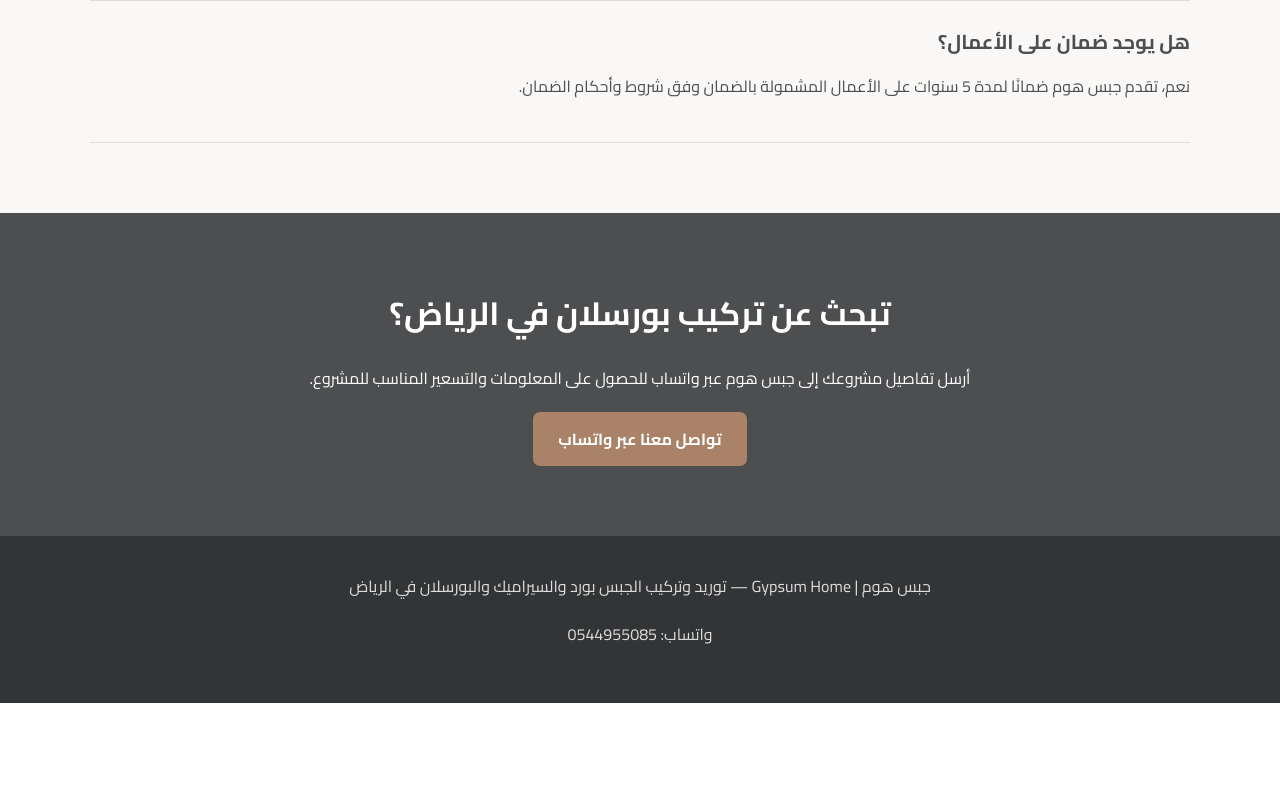
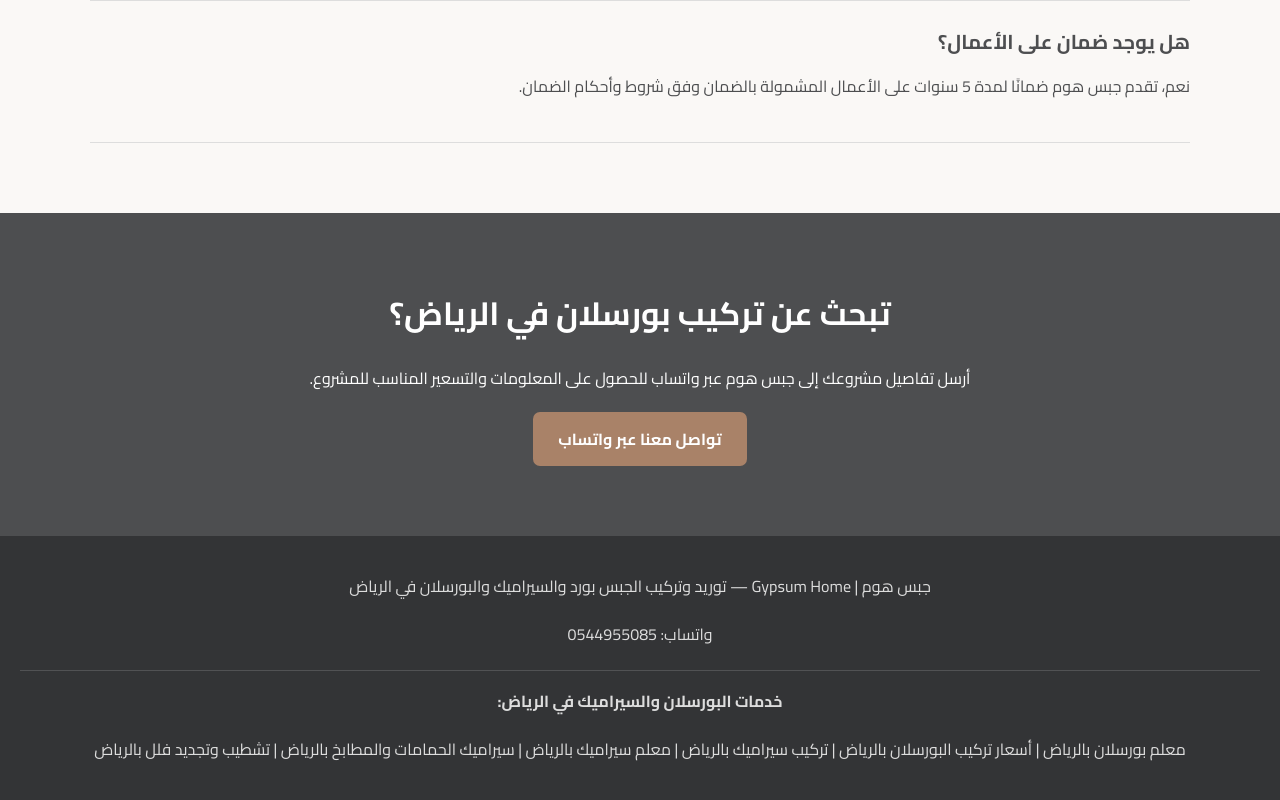
Before and after one commit to rawasikhbusiness-cyber/gypsum-home-website, a website: page porcelain-installation-riyadh.html in a window 1280 px wide. Shown: the part 3362-4162 px from the top of the page. Before the commit the page ends 4065 px from the top, so only its background shows below. Drawn offline with Linux system fonts and the light colour scheme.

Commit message:
Update porcelain-installation-riyadh.html

```diff
--- a/porcelain-installation-riyadh.html
+++ b/porcelain-installation-riyadh.html
@@ -610,7 +610,18 @@
     <p>
         واتساب: 0544955085
     </p>
+<div style="margin-top:20px; padding-top:15px; border-top:1px solid rgba(255,255,255,.15);">
+    <p><strong>خدمات البورسلان والسيراميك في الرياض:</strong></p>
 
+    <p>
+        <a href="porcelain-installer-riyadh.html">معلم بورسلان بالرياض</a> |
+        <a href="porcelain-installation-prices-riyadh.html">أسعار تركيب البورسلان بالرياض</a> |
+        <a href="ceramic-installation-riyadh.html">تركيب سيراميك بالرياض</a> |
+        <a href="ceramic-installer-riyadh.html">معلم سيراميك بالرياض</a> |
+        <a href="bathroom-kitchen-ceramic-riyadh.html">سيراميك الحمامات والمطابخ بالرياض</a> |
+        <a href="villa-renovation-finishing-riyadh.html">تشطيب وتجديد فلل بالرياض</a>
+    </p>
+</div>
 </footer>
 
 <a class="whatsapp"
```
